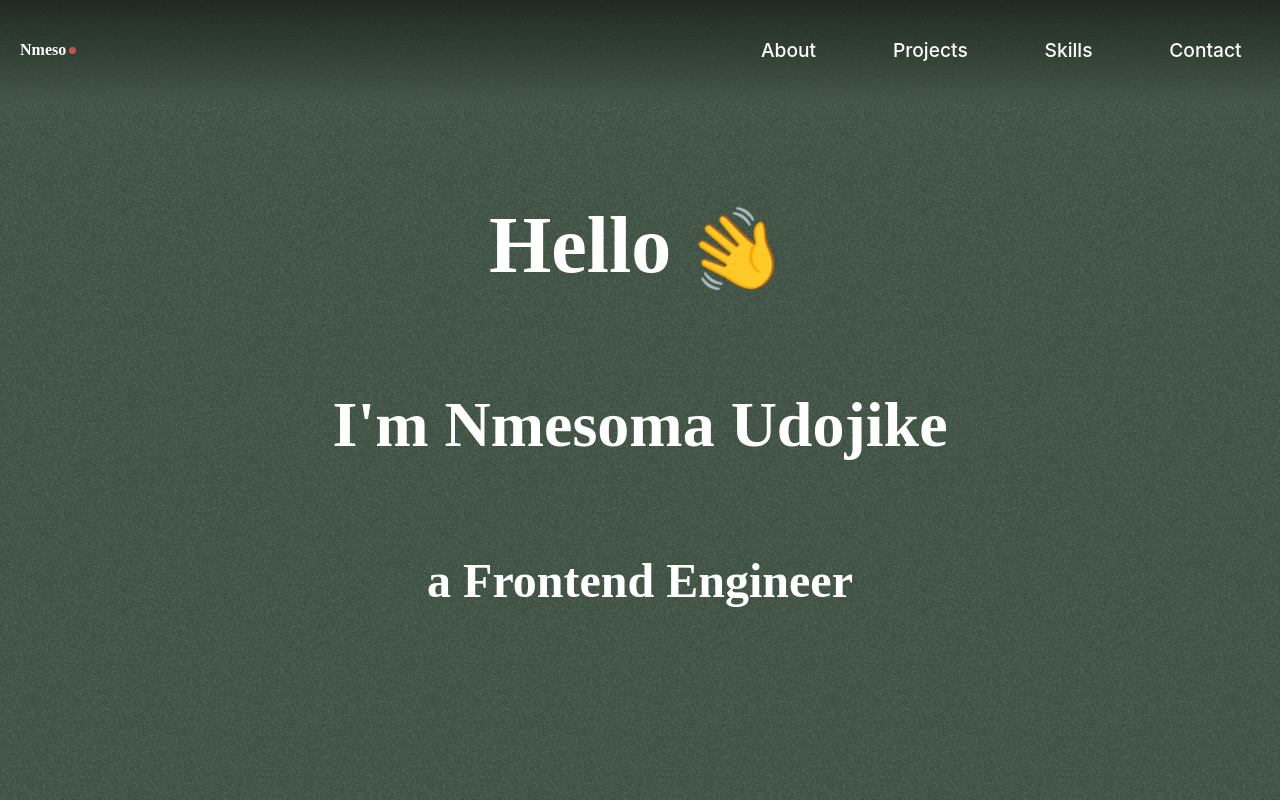
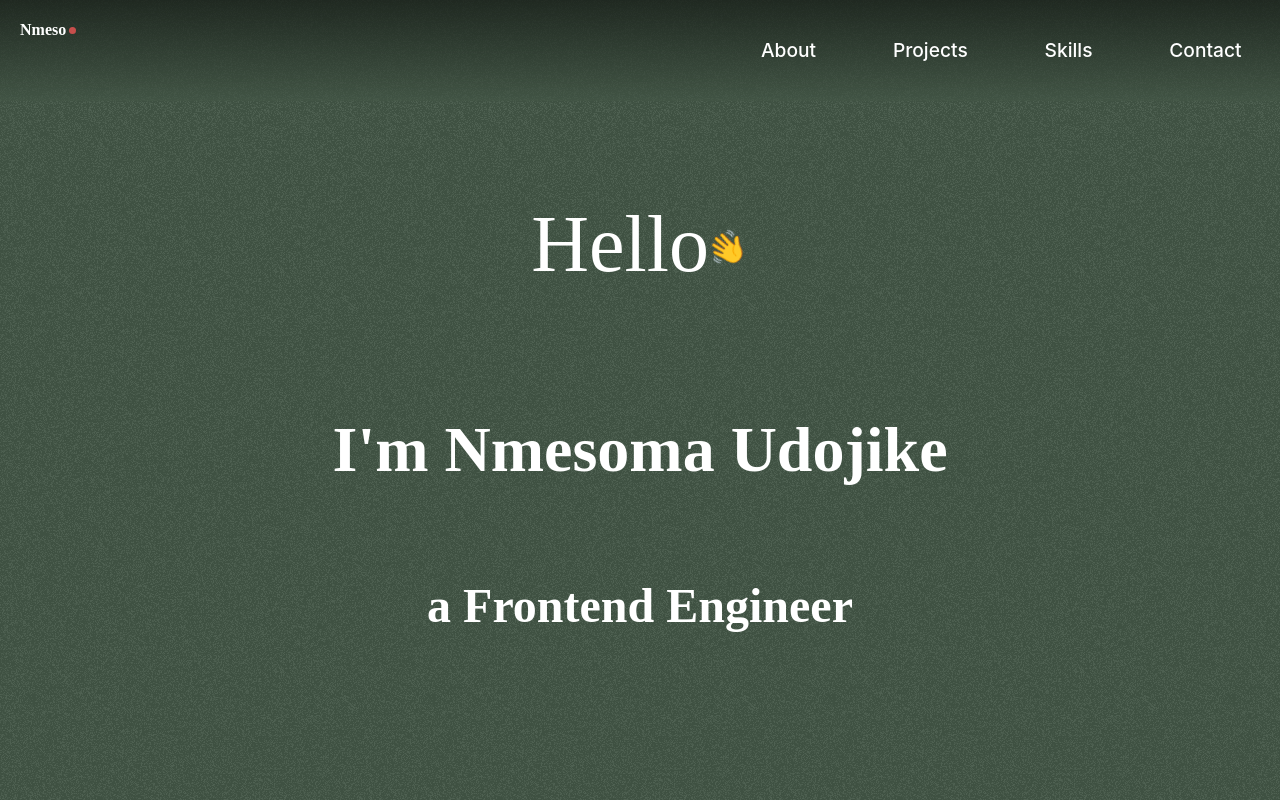
Before and after one commit to Maysummer/Portfolio1, a React (Create React App) app: page / in a window 1280 px wide. Built offline with nearby package versions, Linux system fonts and the light colour scheme; the HTML template or start-up script is replaced by a standard one; a web font is replaced by a local one.

Commit message:
modify wave

```diff
--- a/src/App.tsx
+++ b/src/App.tsx
@@ -3,16 +3,23 @@ import Navbar from './components/Navbar';
 import './index.css';
 
 function App() {
-  const title = 'a Frontend Engineer'
+  const title = 'a Frontend Engineer';
   return (
     <div>
       <Navbar />
       <div className="homeContainer">
-        <h1 className="hello">Hello <span className="wave">👋</span></h1>
+        <div className='helloContainer'>
+          <p className="hello">Hello </p>
+          <span className="wave">👋</span>
+        </div>
         <h1 className="nmesoma">I'm Nmesoma Udojike</h1>
-        <h3 className="FE">{title.split('').map((char, index) => (
-          <span className='animatedTitle' key={index}>{char}</span>
-        ))}</h3>
+        <h3 className="FE">
+          {title.split('').map((char, index) => (
+            <span className="animatedTitle" key={index}>
+              {char}
+            </span>
+          ))}
+        </h3>
       </div>
     </div>
   );
--- a/src/components/Navbar.tsx
+++ b/src/components/Navbar.tsx
@@ -23,7 +23,7 @@ export default function Navbar() {
   };
 
   useEffect(() => {
-    if (screenWidth < 768 && !isOpen) {
+    if ((screenWidth < 768 && !isOpen) || (screenWidth >= 768)) {
       setIsOpen(false);
     }
     window.addEventListener('resize', handleResize);
@@ -43,7 +43,7 @@ export default function Navbar() {
       {screenWidth < 768 && (
           <HamburgerContainer>
             <Hamburger toggled={isOpen} toggle={setIsOpen} />
-            <LinksContainer flexDir={isOpen} hideList={hideList()}>
+            <LinksContainer openHamburger={isOpen} hideList={hideList()}>
               <Links href="http://">About</Links>
               <Links href="http://">Projects</Links>
               <Links href="http://">Skills</Links>
@@ -52,7 +52,7 @@ export default function Navbar() {
           </HamburgerContainer>
       )}
       {screenWidth >= 768 && (
-        <LinksContainer flexDir={isOpen} hideList={hideList()}>
+        <LinksContainer openHamburger={isOpen} hideList={hideList()}>
           <Links href="http://">About</Links>
           <Links href="http://">Projects</Links>
           <Links href="http://">Skills</Links>
--- a/src/components/navbar_styles.ts
+++ b/src/components/navbar_styles.ts
@@ -2,7 +2,7 @@ import styled, { keyframes } from 'styled-components';
 
 export interface NavProps {
   hideList: boolean;
-  flexDir: boolean;
+  openHamburger: boolean;
 }
 export const NavbarContainer = styled.nav`
   width: 100%;
@@ -14,6 +14,7 @@ export const NavbarContainer = styled.nav`
   );
   position: fixed;
   top: 0;
+  align-items: flex-start;
 `;
 
 export const HamburgerContainer = styled.div`
@@ -31,7 +32,7 @@ export const Links = styled.a`
 `;
 
 export const LinksContainer = styled(HamburgerContainer)<NavProps>`
-  flex-direction: ${(props) => (props.flexDir ? 'column' : 'row')};
+  flex-direction: ${(props) => (props.openHamburger ? 'column' : 'row')};
   display: ${(props) => (props.hideList ? 'none' : 'flex')};
 `;
 
--- a/src/index.css
+++ b/src/index.css
@@ -54,6 +54,7 @@ code {
 }
 
 .wave {
+  font-size: 2em;
   animation-name: wave-animation;
   animation-duration: 2.5s;
   animation-iteration-count: infinite;
@@ -71,3 +72,8 @@ code {
    60% { transform: rotate( 0.0deg) }
   100% { transform: rotate( 0.0deg) }
 }
+
+.helloContainer {
+  display: flex;
+  align-items: center;
+}
```
